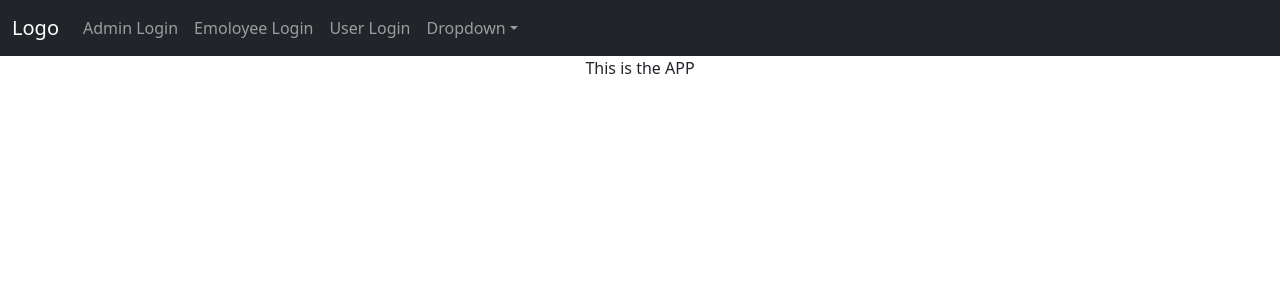
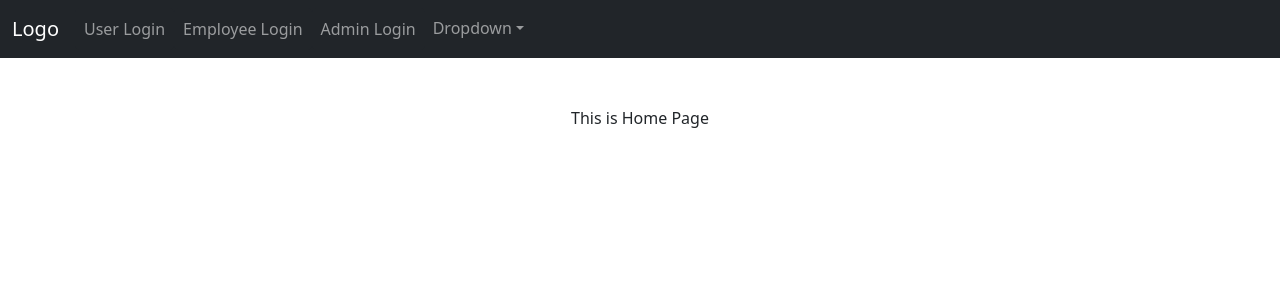
Before and after one commit to vviswadeep/Hack_O_Pitch, a Flask app: page / in a window 1280 px wide. Shown: the top 300 px of the page. Run offline with Flask 2, Linux system fonts and the light colour scheme; some libraries are stand-ins or nearby versions.

Commit message:
js with logins defined

```diff
--- a/static/jsfiles/app.js
+++ b/static/jsfiles/app.js
@@ -1,9 +1,140 @@
 const store = new Vuex.Store({
   state: {
-    username:sessionStorage.username,
-    key:sessionStorage.key,
   },
   mutations: {
 
   }
 })
+
+const homepage = {
+  methods:{
+    adminlogin: function(){
+      console.log(1111)
+      this.$router.push('/adminlogin')
+    },
+    userlogin: function(){
+      console.log(1111)
+      this.$router.push('/userlogin')
+    },
+    employeelogin: function(){
+      console.log(1111)
+      this.$router.push('/employeelogin')
+    },
+  },
+  template:`<div>
+              <nav class="navbar navbar-expand-sm bg-dark navbar-dark" style="text-align:left;">
+                  <div class="container-fluid">
+                    <a class="navbar-brand" href="#">Logo</a>
+                    <button class="navbar-toggler" type="button" data-bs-toggle="collapse" data-bs-target="#collapsibleNavbar">
+                      <span class="navbar-toggler-icon"></span>
+                    </button>
+                    <div class="collapse navbar-collapse" id="collapsibleNavbar">
+                      <ul class="navbar-nav">
+                        <li class="nav-item">
+                          <button type="button" class="btn btn-dark nav-link" v-on:click="userlogin">User Login</button>
+                        </li>
+                        <li class="nav-item">
+                          <button type="button" class="btn btn-dark nav-link" v-on:click="employeelogin">Employee Login</button>
+                        </li>
+                        <li class="nav-item">
+                          <button type="button" class="btn btn-dark nav-link" v-on:click="adminlogin">Admin Login</button>
+                        </li>
+                        <li class="nav-item dropdown">
+                          <a class="nav-link dropdown-toggle" href="#" role="button" data-bs-toggle="dropdown">Dropdown</a>
+                          <ul class="dropdown-menu">
+                            <li><a class="dropdown-item" href="#">Link</a></li>
+                            <li><a class="dropdown-item" href="#">Another link</a></li>
+                            <li><a class="dropdown-item" href="#">A third link</a></li>
+                          </ul>
+                        </li>
+                      </ul>
+                    </div>
+                  </div>
+                </nav>
+    <br><br>
+    This is Home Page</div>`
+}
+
+const adminlogin = {
+  methods:{
+
+  },
+  template:`<div>
+    <br><br><br><br><br>
+    <div class="container-sm border rounded">
+      <h2>Admin Login </h2>
+        <label for="exampleFormControlInput1" class="form-label">Employee ID</label>
+        <input class="form-control" id="exampleFormControlInput1"><br>
+        <label for="exampleFormControlInput2" class="form-label">Password</label>
+        <input class="form-control" id="exampleFormControlInput2"><br>
+        <input class="form-check-input" type="checkbox" value="" id="flexCheckChecked" checked>
+        <label class="form-check-label" for="flexCheckChecked">Remember me</label><br><br>
+        <button type="button" class="btn btn-primary">Submit</button><br><br>
+      </div>
+    </div>`
+}
+
+const employeelogin = {
+  methods:{
+
+  },
+  template:`<div>
+    <br><br><br><br><br>
+    <div class="container-sm border rounded">
+      <h2>Employee Login </h2>
+        <label for="exampleFormControlInput3" class="form-label">Society Name</label>
+        <input class="form-control" id="exampleFormControlInput3"><br>
+        <label for="exampleFormControlInput1" class="form-label">Username</label>
+        <input class="form-control" id="exampleFormControlInput1"><br>
+        <label for="exampleFormControlInput2" class="form-label">Password</label>
+        <input class="form-control" id="exampleFormControlInput2"><br>
+        <input class="form-check-input" type="checkbox" value="" id="flexCheckChecked" checked>
+        <label class="form-check-label" for="flexCheckChecked">Remember me</label><br><br>
+        <button type="button" class="btn btn-primary">Submit</button><br><br>
+      </div>
+    </div>`
+}
+
+const userlogin = {
+  methods:{
+
+  },
+  template:`<div>
+    <br><br><br><br><br>
+    <div class="container-sm border rounded">
+      <h2>User Login </h2>
+        <label for="exampleFormControlInput3" class="form-label">Society Name</label>
+        <input class="form-control" id="exampleFormControlInput3"><br>
+        <label for="exampleFormControlInput1" class="form-label">Username</label>
+        <input class="form-control" id="exampleFormControlInput1"><br>
+        <label for="exampleFormControlInput2" class="form-label">Password</label>
+        <input class="form-control" id="exampleFormControlInput2"><br>
+        <input class="form-check-input" type="checkbox" value="" id="flexCheckChecked" checked>
+        <label class="form-check-label" for="flexCheckChecked">Remember me</label><br><br>
+        <button type="button" class="btn btn-primary">Submit</button><br><br>
+      </div>
+    </div>`
+}
+
+
+const routes = [
+{path :'/', name: 'home', component: homepage},
+{path :'/adminlogin', name: 'adminlogin', component: adminlogin},
+{path :'/userlogin', name: 'userlogin', component: userlogin},
+{path :'/employeelogin', name: 'employeelogin', component: employeelogin},
+]
+
+const router = new VueRouter({
+  routes:routes,
+  base: '/',
+})
+
+let app = new Vue({
+    el: '#app',
+    data: {
+    },
+    router:router,
+    store:store,
+    methods: {
+    },
+  })
--- a/templates/homepage.html
+++ b/templates/homepage.html
@@ -8,43 +8,17 @@
 		<meta charset="utf-8">
 		<title>Garbage Collector</title>
 		<link href="https://cdn.jsdelivr.net/npm/bootstrap@5.1.3/dist/css/bootstrap.min.css" rel="stylesheet">
-  <script src="https://cdn.jsdelivr.net/npm/bootstrap@5.1.3/dist/js/bootstrap.bundle.min.js"></script>
+  		<script src="https://cdn.jsdelivr.net/npm/bootstrap@5.1.3/dist/js/bootstrap.bundle.min.js"></script>
 	</head>
 	<body id="ccid" style="text-align:center;">
 
-		<nav class="navbar navbar-expand-sm bg-dark navbar-dark" style="text-align:left;">
-		  <div class="container-fluid">
-		    <a class="navbar-brand" href="#">Logo</a>
-		    <button class="navbar-toggler" type="button" data-bs-toggle="collapse" data-bs-target="#collapsibleNavbar">
-		      <span class="navbar-toggler-icon"></span>
-		    </button>
-		    <div class="collapse navbar-collapse" id="collapsibleNavbar">
-		      <ul class="navbar-nav">
-		        <li class="nav-item">
-		          <a class="nav-link" href="#">Admin Login</a>
-		        </li>
-		        <li class="nav-item">
-		          <a class="nav-link" href="#">Emoloyee Login</a>
-		        </li>
-		        <li class="nav-item">
-		          <a class="nav-link" href="#">User Login</a>
-		        </li>
-		        <li class="nav-item dropdown">
-		          <a class="nav-link dropdown-toggle" href="#" role="button" data-bs-toggle="dropdown">Dropdown</a>
-		          <ul class="dropdown-menu">
-		            <li><a class="dropdown-item" href="#">Link</a></li>
-		            <li><a class="dropdown-item" href="#">Another link</a></li>
-		            <li><a class="dropdown-item" href="#">A third link</a></li>
-		          </ul>
-		        </li>
-		      </ul>
-		    </div>
-		  </div>
-		</nav>
 
 
 		<div id="app">
-		This is the APP
+
+
+
+
 		<router-view></router-view>
 
 		</div>
```
